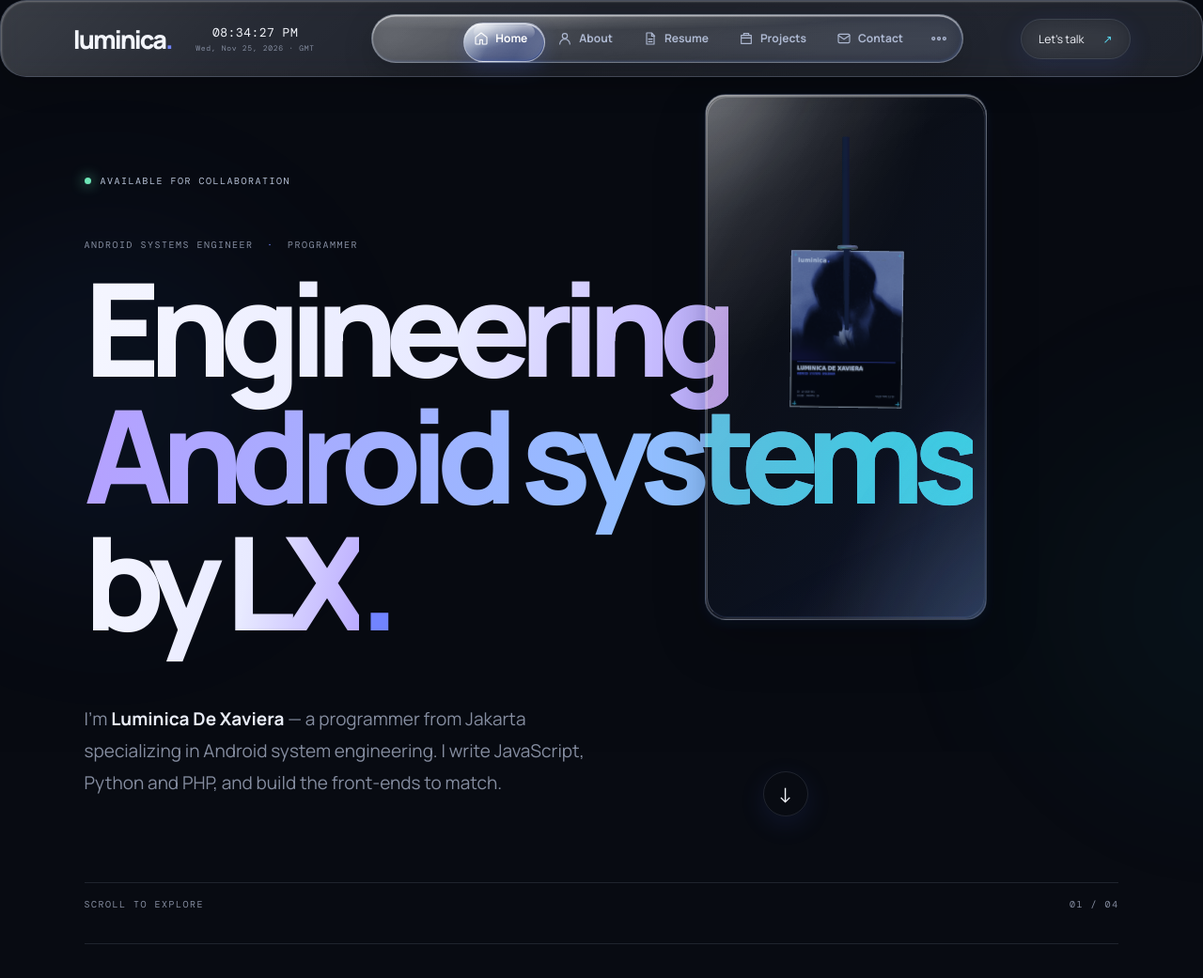
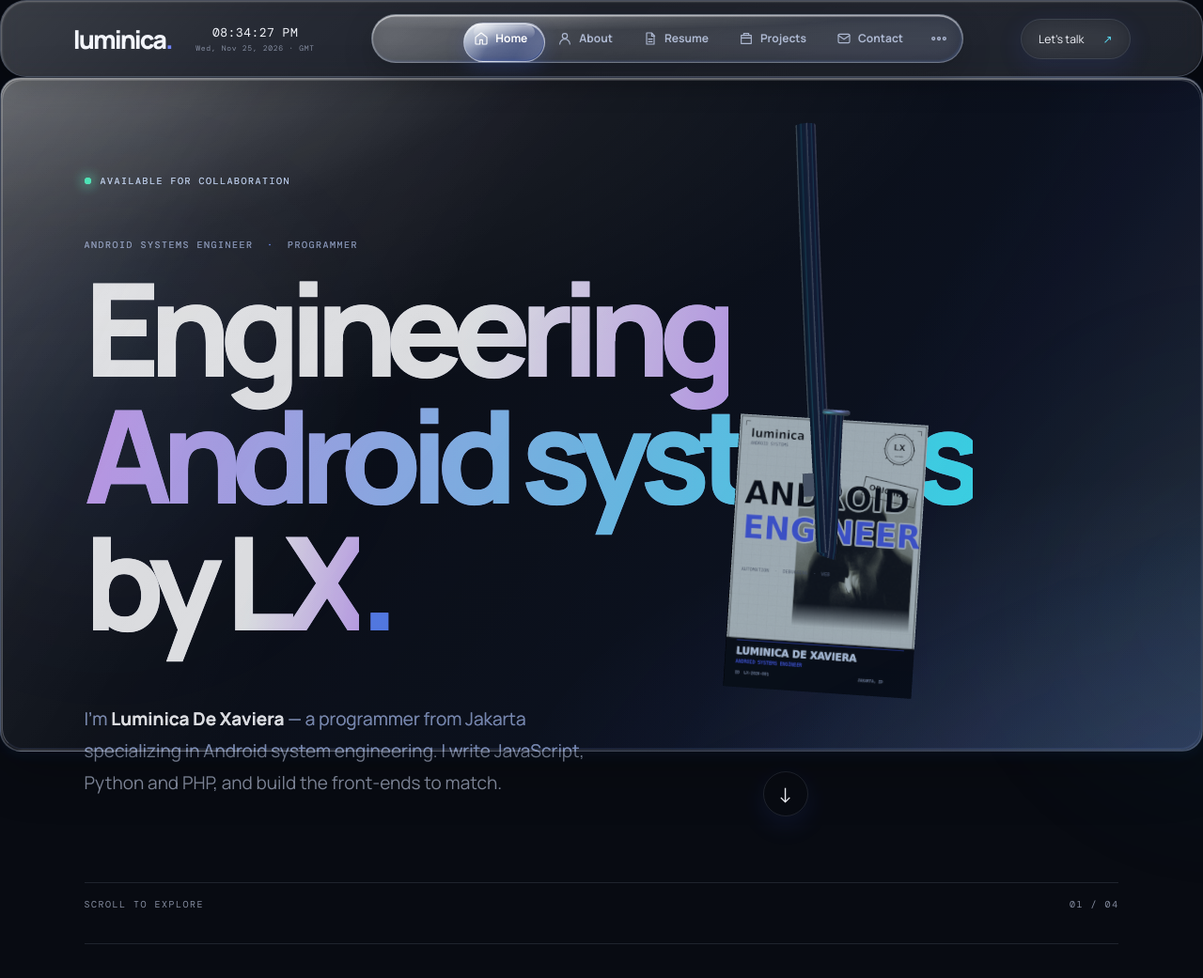
Before and after one commit to x4vexecution/PortofolioMe, a PHP site: page / in a window 1280 px wide. Shown: the top 1041 px of the page at 94% size. Run offline with PHP 8.4, Linux system fonts and the light colour scheme.

Commit message:
Update portfolio website

```diff
--- a/assets/css/card3d.css
+++ b/assets/css/card3d.css
@@ -1,38 +1,32 @@
-/* Hero 3D lanyard card — positioning only (behaviour lives in card3d.js) */
-.hero{position:relative}
+/* Hero 3D lanyard card — positioning only (behaviour lives in card3d.js).
+   This sits OUTSIDE .hero so it can span the full viewport width, not the
+   narrower centered content column (.section-wrap caps at 1120px). */
+main{position:relative}
 
 .hero-card3d{
-  --card3d-right: 11vw;    /* distance from the hero's right edge — raise this to shift further left */
-  --card3d-top: 2%;
-  --card3d-width: 300px;
-  --card3d-height: 560px;
-
   position:absolute;
-  top:var(--card3d-top);
-  right:var(--card3d-right);
-  width:var(--card3d-width);
-  height:var(--card3d-height);
-  max-height:70vh;
+  top:0;
+  left:0;
+  width:100%;
+  height:calc(100svh - 82px);
   z-index:3;
-  pointer-events:auto;
+  pointer-events:none;   /* card itself is still draggable — see card3d.js */
+  background:transparent;
+  border:0;
+  box-shadow:none;
+  outline:none;
+  overflow:visible;
 }
-.hero-card3d canvas{display:block;width:100%;height:100%}
-
-@media(max-width:1180px){
-  .hero-card3d{--card3d-right:6vw;--card3d-width:260px;--card3d-height:480px}
+.hero-card3d canvas{
+  display:block;
+  width:100%;
+  height:100%;
+  background:transparent;
+  border:0;
+  box-shadow:none;
+  outline:none;
 }
 
 @media(max-width:760px){
-  .hero-card3d{
-    --card3d-right: 9vw;   /* shifted left a bit from the corner, same idea as desktop */
-    --card3d-top: 14%;
-    --card3d-width: 150px;
-    --card3d-height: 280px;
-    max-height:34vh;
-    opacity:.92;
-  }
+  .hero-card3d{height:calc(92svh - 70px)}
 }
-
-@media(max-width:380px){
-  .hero-card3d{--card3d-width:128px;--card3d-height:240px}
-}
--- a/assets/js/card3d.js
+++ b/assets/js/card3d.js
@@ -1,13 +1,15 @@
 /*
- * Hero 3D lanyard card.
- * Standalone (no React / no bundler): loads three.js as an ES module from a
- * CDN and runs a small verlet-rope physics sim to swing a draggable ID card.
+ * Hero 3D lanyard card — full-bleed version.
+ * Standalone (no React / no bundler): three.js loads as an ES module from a
+ * CDN; a small verlet-rope sim swings a draggable ID card on a lanyard.
  *
  * Swap the artwork any time by replacing:
  *   /assets/images/card-front.png
  *   /assets/images/card-back.png
- * Keep them close to the original ratio (recommended 640x896, portrait) so
- * the card doesn't look stretched. Nothing else needs to change.
+ * (portrait, ~900x1260 / ratio 0.71 looks best — nothing else needs to change)
+ *
+ * The container has no background/border of its own (see card3d.css), so
+ * there is no visible "box" around the scene — only the card + lanyard mesh.
  */
 import * as THREE from 'https://cdn.jsdelivr.net/npm/three@0.160.1/build/three.module.js';
 
@@ -18,32 +20,36 @@ import * as THREE from 'https://cdn.jsdelivr.net/npm/three@0.160.1/build/three.m
   const prefersReducedMotion = window.matchMedia('(prefers-reduced-motion: reduce)').matches;
 
   // ---------- tunables ----------
-  const CARD_W = 1;
-  const CARD_H = 1.4;
-  const CARD_DEPTH = 0.05;
+  const CARD_W = 1.3;
+  const CARD_H = 1.9;
+  const CARD_DEPTH = 0.055;
   const GRAVITY = -9.82;
-  const SEGMENT_LENGTH = 0.34;
-  const ROPE_POINTS = 6; // index 0 = fixed anchor, last = card attach point
-  const CONSTRAINT_ITERATIONS = 10;
+  const SEGMENT_LENGTH = 0.5;
+  const ROPE_POINTS = 7; // index 0 = fixed anchor, last = card attach point
+  const CONSTRAINT_ITERATIONS = 12;
   const DAMPING = 0.986;
   const CARD_POINT_INDEX = ROPE_POINTS - 1;
+  const FOV_DEG = 28;
+  // where the fixed anchor sits, as a fraction of the half-extent of the
+  // visible frame at that depth — tune these two to nudge the whole rig:
+  const ANCHOR_X_FRACTION = 0.34; // + = toward the right. Lower = further left.
+  const ANCHOR_Y_FRACTION = 0.86;
   const basePath = container.dataset.basePath || 'assets/images/';
 
-  let width = container.clientWidth || 300;
-  let height = container.clientHeight || 560;
+  let width = container.clientWidth || window.innerWidth;
+  let height = container.clientHeight || window.innerHeight;
 
   // ---------- scene ----------
   const scene = new THREE.Scene();
-  const camera = new THREE.PerspectiveCamera(28, width / height, 0.1, 100);
-  camera.position.set(0, 0.55, 9.4);
-  camera.lookAt(0, 0.1, 0);
+  const camera = new THREE.PerspectiveCamera(FOV_DEG, width / height, 0.1, 100);
+  camera.position.set(0, 0, 9.4);
+  camera.lookAt(0, 0, 0);
 
   const renderer = new THREE.WebGLRenderer({ antialias: true, alpha: true });
   renderer.setPixelRatio(Math.min(window.devicePixelRatio || 1, 2));
   renderer.setSize(width, height);
   renderer.setClearColor(0x000000, 0);
   renderer.domElement.style.touchAction = 'none';
-  renderer.domElement.style.cursor = 'grab';
   container.appendChild(renderer.domElement);
 
   scene.add(new THREE.AmbientLight(0xffffff, 1.15));
@@ -53,7 +59,7 @@ import * as THREE from 'https://cdn.jsdelivr.net/npm/three@0.160.1/build/three.m
   const rimLight = new THREE.DirectionalLight(0x5bd7ef, 0.9);
   rimLight.position.set(-3, -1.2, 2.2);
   scene.add(rimLight);
-  const fillLight = new THREE.PointLight(0x7184ff, 0.55, 20);
+  const fillLight = new THREE.PointLight(0x7184ff, 0.55, 22);
   fillLight.position.set(-2, 1.6, 3);
   scene.add(fillLight);
 
@@ -69,27 +75,68 @@ import * as THREE from 'https://cdn.jsdelivr.net/npm/three@0.160.1/build/three.m
   backTex.repeat.x = -1; // un-mirror the back face (viewed from -z)
 
   const edgeMat = new THREE.MeshPhysicalMaterial({ color: 0x0c1220, roughness: 0.45, metalness: 0.55, clearcoat: 0.3 });
-  const frontMat = new THREE.MeshPhysicalMaterial({ map: frontTex, roughness: 0.3, metalness: 0.12, clearcoat: 1, clearcoatRoughness: 0.2 });
-  const backMat = new THREE.MeshPhysicalMaterial({ map: backTex, roughness: 0.3, metalness: 0.12, clearcoat: 1, clearcoatRoughness: 0.2 });
+  const frontMat = new THREE.MeshPhysicalMaterial({ map: frontTex, roughness: 0.32, metalness: 0.08, clearcoat: 0.9, clearcoatRoughness: 0.25 });
+  const backMat = new THREE.MeshPhysicalMaterial({ map: backTex, roughness: 0.32, metalness: 0.08, clearcoat: 0.9, clearcoatRoughness: 0.25 });
 
   const cardGeo = new THREE.BoxGeometry(CARD_W, CARD_H, CARD_DEPTH);
   const cardMesh = new THREE.Mesh(cardGeo, [edgeMat, edgeMat, edgeMat, edgeMat, frontMat, backMat]);
 
-  const clipMat = new THREE.MeshStandardMaterial({ color: 0xd8dee8, roughness: 0.3, metalness: 0.85 });
-  const clipMesh = new THREE.Mesh(new THREE.TorusGeometry(0.075, 0.018, 10, 20), clipMat);
-  clipMesh.position.set(0, CARD_H / 2 + 0.03, 0);
-  clipMesh.rotation.x = Math.PI / 2;
+  const ringMat = new THREE.MeshStandardMaterial({ color: 0xd8dee8, roughness: 0.28, metalness: 0.9 });
+  const ringMesh = new THREE.Mesh(new THREE.TorusGeometry(0.09, 0.02, 10, 24), ringMat);
+  ringMesh.position.set(0, CARD_H / 2 + 0.05, 0);
+  ringMesh.rotation.x = Math.PI / 2;
 
   const cardGroup = new THREE.Group();
   cardGroup.add(cardMesh);
-  cardGroup.add(clipMesh);
+  cardGroup.add(ringMesh);
   scene.add(cardGroup);
 
-  const bandMat = new THREE.MeshStandardMaterial({ color: 0x1b2440, roughness: 0.75, metalness: 0.1 });
+  // metal/plastic clamp where the strap ends, just above the ring
+  const clampMat = new THREE.MeshStandardMaterial({ color: 0xc9ced8, roughness: 0.32, metalness: 0.8 });
+  const clampMesh = new THREE.Mesh(new THREE.BoxGeometry(0.26, 0.16, 0.07), clampMat);
+  scene.add(clampMesh);
+
+  // ---------- lanyard strap texture (repeating wordmark) ----------
+  function makeStrapTexture() {
+    const c = document.createElement('canvas');
+    c.width = 128;
+    c.height = 1024;
+    const ctx = c.getContext('2d');
+    ctx.fillStyle = '#131a2e';
+    ctx.fillRect(0, 0, c.width, c.height);
+    ctx.fillStyle = 'rgba(113,132,255,0.18)';
+    for (let y = 0; y < c.height; y += 10) ctx.fillRect(0, y, c.width, 2);
+    ctx.save();
+    ctx.translate(c.width / 2, c.height * 0.27);
+    ctx.rotate(Math.PI / 2);
+    ctx.fillStyle = '#f3f5fb';
+    ctx.font = '700 46px DejaVu Sans, Arial, sans-serif';
+    ctx.textAlign = 'center';
+    ctx.textBaseline = 'middle';
+    ctx.fillText('LUMINICA', 0, 0);
+    ctx.restore();
+    // small logo dot
+    ctx.beginPath();
+    ctx.arc(c.width / 2, c.height * 0.73, 26, 0, Math.PI * 2);
+    ctx.strokeStyle = '#5bd7ef';
+    ctx.lineWidth = 4;
+    ctx.stroke();
+    ctx.fillStyle = '#5bd7ef';
+    ctx.font = '700 28px DejaVu Sans, Arial, sans-serif';
+    ctx.fillText('L', c.width / 2, c.height * 0.73 + 2);
+    const tex = new THREE.CanvasTexture(c);
+    tex.wrapS = THREE.RepeatWrapping;
+    tex.wrapT = THREE.RepeatWrapping;
+    if ('colorSpace' in tex) tex.colorSpace = THREE.SRGBColorSpace;
+    return tex;
+  }
+  const strapTex = makeStrapTexture();
+  const TILE_WORLD_HEIGHT = 1.1; // one texture tile ≈ this much rope length
+  const bandMat = new THREE.MeshStandardMaterial({ map: strapTex, roughness: 0.8, metalness: 0.05 });
   let bandMesh = null;
 
   // ---------- verlet rope ----------
-  const anchor = new THREE.Vector3(0, 2.05, 0);
+  const anchor = new THREE.Vector3(0, 2, 0);
   const points = [];
   for (let i = 0; i < ROPE_POINTS; i++) {
     const start = prefersReducedMotion
@@ -97,6 +144,21 @@ import * as THREE from 'https://cdn.jsdelivr.net/npm/three@0.160.1/build/three.m
       : anchor.clone().add(new THREE.Vector3((Math.random() - 0.5) * 0.02, -i * 0.01, 0));
     points.push({ pos: start.clone(), prev: start.clone(), pinned: i === 0 });
   }
+
+  function framing() {
+    const vFov = THREE.MathUtils.degToRad(camera.fov);
+    const vHalf = camera.position.z * Math.tan(vFov / 2);
+    const hHalf = vHalf * camera.aspect;
+    return { vHalf, hHalf };
+  }
+
+  function applyAnchor() {
+    const { vHalf, hHalf } = framing();
+    anchor.set(hHalf * ANCHOR_X_FRACTION, vHalf * ANCHOR_Y_FRACTION, 0);
+    points[0].pos.copy(anchor);
+    points[0].prev.copy(anchor);
+  }
+  applyAnchor();
 
   let dragging = false;
   const dragOffset = new THREE.Vector3();
@@ -143,25 +205,33 @@ import * as THREE from 'https://cdn.jsdelivr.net/npm/three@0.160.1/build/three.m
     cardGroup.position.copy(cardPoint);
 
     const dir = cardPoint.clone().sub(prevRopePoint).normalize();
-    const targetRotZ = -THREE.MathUtils.clamp(dir.x, -0.9, 0.9) * 0.9;
-    const targetRotX = THREE.MathUtils.clamp(dir.z, -0.9, 0.9) * 0.6;
+    const targetRotZ = -THREE.MathUtils.clamp(dir.x, -0.9, 0.9) * 0.85;
+    const targetRotX = THREE.MathUtils.clamp(dir.z, -0.9, 0.9) * 0.55;
     cardGroup.rotation.z += (targetRotZ - cardGroup.rotation.z) * 0.12;
     cardGroup.rotation.x += (targetRotX - cardGroup.rotation.x) * 0.12;
 
     const vel = cardPoint.clone().sub(points[CARD_POINT_INDEX].prev);
-    yawVel += (-vel.x * 0.6 - yaw * 0.08) * dt * 60;
+    yawVel += (-vel.x * 0.55 - yaw * 0.08) * dt * 60;
     yawVel *= 0.94;
     yaw += yawVel * dt;
     cardGroup.rotation.y = yaw;
+
+    // clamp sits at the last rope joint, oriented toward the card
+    const clampPos = prevRopePoint;
+    clampMesh.position.copy(clampPos);
+    const toCard = cardPoint.clone().sub(clampPos).normalize();
+    clampMesh.quaternion.setFromUnitVectors(new THREE.Vector3(0, 1, 0), toCard);
   }
 
   function updateBand() {
     const pts = points.map((p) => p.pos.clone());
     cardGroup.updateMatrixWorld(true);
-    pts.push(cardGroup.localToWorld(clipMesh.position.clone()));
+    pts.push(cardGroup.localToWorld(ringMesh.position.clone()));
     const curve = new THREE.CatmullRomCurve3(pts, false, 'chordal');
-    const tubularSegments = Math.max(24, (pts.length - 1) * 10);
-    const geo = new THREE.TubeGeometry(curve, tubularSegments, 0.032, 8, false);
+    const length = curve.getLength();
+    strapTex.repeat.set(1, Math.max(1, length / TILE_WORLD_HEIGHT));
+    const tubularSegments = Math.max(28, (pts.length - 1) * 12);
+    const geo = new THREE.TubeGeometry(curve, tubularSegments, 0.07, 8, false);
     if (bandMesh) {
       bandMesh.geometry.dispose();
       bandMesh.geometry = geo;
@@ -171,8 +241,9 @@ import * as THREE from 'https://cdn.jsdelivr.net/npm/three@0.160.1/build/three.m
     }
   }
 
-  // ---------- pointer / drag ----------
-  function setPointerFromEvent(e) {
+  // ---------- pointer / drag (global listeners — canvas keeps pointer-events:none
+  // so the rest of the page stays fully clickable/scrollable everywhere else) ----------
+  function ndcFromEvent(e) {
     const rect = renderer.domElement.getBoundingClientRect();
     pointerNDC.set(
       ((e.clientX - rect.left) / rect.width) * 2 - 1,
@@ -180,41 +251,46 @@ import * as THREE from 'https://cdn.jsdelivr.net/npm/three@0.160.1/build/three.m
     );
   }
 
-  function onPointerDown(e) {
-    setPointerFromEvent(e);
+  function hitCard(e) {
+    ndcFromEvent(e);
     raycaster.setFromCamera(pointerNDC, camera);
-    const hits = raycaster.intersectObject(cardMesh, false);
+    return raycaster.intersectObject(cardMesh, false);
+  }
+
+  function onWindowPointerDown(e) {
+    const hits = hitCard(e);
     if (!hits.length) return;
+    e.preventDefault();
+    e.stopPropagation();
     dragging = true;
-    renderer.domElement.setPointerCapture(e.pointerId);
-    renderer.domElement.style.cursor = 'grabbing';
+    document.body.style.cursor = 'grabbing';
     const camDir = camera.getWorldDirection(new THREE.Vector3());
     dragPlane.setFromNormalAndCoplanarPoint(camDir, hits[0].point);
     dragOffset.copy(hits[0].point).sub(points[CARD_POINT_INDEX].pos);
+    window.addEventListener('pointermove', onWindowPointerMove);
+    window.addEventListener('pointerup', onWindowPointerUp);
   }
 
-  function onPointerMove(e) {
-    setPointerFromEvent(e);
+  function onWindowPointerMove(e) {
+    ndcFromEvent(e);
     raycaster.setFromCamera(pointerNDC, camera);
-    if (!dragging) {
-      const hits = raycaster.intersectObject(cardMesh, false);
-      renderer.domElement.style.cursor = hits.length ? 'grab' : 'auto';
-      return;
-    }
     raycaster.ray.intersectPlane(dragPlane, planeHit);
   }
 
-  function endDrag(e) {
-    if (!dragging) return;
+  function onWindowPointerUp() {
     dragging = false;
-    renderer.domElement.style.cursor = 'grab';
-    try { renderer.domElement.releasePointerCapture(e.pointerId); } catch (_) { /* noop */ }
+    document.body.style.cursor = 'auto';
+    window.removeEventListener('pointermove', onWindowPointerMove);
+    window.removeEventListener('pointerup', onWindowPointerUp);
   }
 
-  renderer.domElement.addEventListener('pointerdown', onPointerDown);
-  renderer.domElement.addEventListener('pointermove', onPointerMove);
-  window.addEventListener('pointerup', endDrag);
-  window.addEventListener('pointercancel', endDrag);
+  function onHoverCheck(e) {
+    if (dragging) return;
+    document.body.style.cursor = hitCard(e).length ? 'grab' : 'auto';
+  }
+
+  window.addEventListener('pointerdown', onWindowPointerDown, { capture: true });
+  window.addEventListener('pointermove', onHoverCheck, { passive: true });
 
   // ---------- resize ----------
   function onResize() {
@@ -224,6 +300,7 @@ import * as THREE from 'https://cdn.jsdelivr.net/npm/three@0.160.1/build/three.m
     camera.aspect = width / height;
     camera.updateProjectionMatrix();
     renderer.setSize(width, height);
+    applyAnchor();
   }
   window.addEventListener('resize', onResize);
   if (window.ResizeObserver) new ResizeObserver(onResize).observe(container);
--- a/index.html
+++ b/index.html
@@ -21,7 +21,8 @@
 <header class="site-header"><a class="wordmark" href="/" data-scroll-target="home" aria-label="Luminica home">luminica<span>.</span></a><div class="local-clock" aria-label="Visitor local date and time"><span id="visitor-time">--:--:--</span><small id="visitor-date">Loading local time…</small></div><a class="header-cta" href="/" data-scroll-target="contact">Let's talk <span>↗</span></a></header>
 <script>(function(){var time=document.getElementById('visitor-time'),date=document.getElementById('visitor-date');if(!time||window.__visitorClockStarted)return;window.__visitorClockStarted=true;var zone='',fmt={};function tick(){var now=new Date(),z='UTC';try{z=Intl.DateTimeFormat().resolvedOptions().timeZone||'UTC'}catch(e){}try{if(z!==zone){zone=z;fmt.t=new Intl.DateTimeFormat(undefined,{timeZone:z,hour:'2-digit',minute:'2-digit',second:'2-digit',hour12:true});fmt.d=new Intl.DateTimeFormat(undefined,{timeZone:z,weekday:'short',month:'short',day:'numeric',year:'numeric'});fmt.o=new Intl.DateTimeFormat(undefined,{timeZone:z,timeZoneName:'shortOffset'})}time.textContent=fmt.t.format(now).toUpperCase();if(date){var o=fmt.o.formatToParts(now).find(function(p){return p.type==='timeZoneName'});date.textContent=fmt.d.format(now)+' · '+(o?o.value:'UTC');date.title='Live local time · '+zone}}catch(e){time.textContent=now.toLocaleTimeString();if(date)date.textContent=now.toLocaleDateString()+' · Local time'}}tick();setInterval(tick,1000);addEventListener('focus',tick);document.addEventListener('visibilitychange',function(){if(!document.hidden)tick()})})();</script>
 <main>
-<section class="hero section-wrap" id="home"><div class="hero-card3d" id="hero-card3d" data-base-path="assets/images/" aria-hidden="true"></div><div class="eyebrow"><span class="status-dot"></span> AVAILABLE FOR COLLABORATION</div><p class="hero-kicker">ANDROID SYSTEMS ENGINEER <span>·</span> PROGRAMMER</p>
+<div class="hero-card3d" id="hero-card3d" data-base-path="assets/images/" aria-hidden="true"></div>
+<section class="hero section-wrap" id="home"><div class="eyebrow"><span class="status-dot"></span> AVAILABLE FOR COLLABORATION</div><p class="hero-kicker">ANDROID SYSTEMS ENGINEER <span>·</span> PROGRAMMER</p>
 <h1 class="hero-typewriter" aria-label="Engineering Android systems. LX."><span class="type-line">Engineering</span><br><span class="type-line gradient-text">Android systems</span><br><span class="type-line">by LX</span><span class="accent-dot">.</span></h1>
 <div class="hero-bottom"><p class="hero-intro">I'm <strong>Luminica De Xaviera</strong> — a programmer from Jakarta specializing in Android system engineering. I write JavaScript, Python and PHP, and build the front-ends to match.</p><a class="round-link" href="/" data-scroll-target="about" aria-label="Scroll to about section">↓</a></div><div class="hero-meta"><span>SCROLL TO EXPLORE</span><span>01 / 04</span></div></section>
 <section class="section-wrap about-section" id="about"><div class="section-label"><span>01</span> / ABOUT</div><div class="section-content"><div class="about-intro-row"><h2>Systems first.<br><span class="muted">Code follows.</span></h2><figure class="about-profile-photo glass-card"><img src="assets/images/avatar.webp" alt="Luminica De Xaviera, black and white portrait" loading="lazy"><figcaption>LUMINICA DE XAVIERA <span>ANDROID SYSTEMS ENGINEER</span></figcaption></figure></div><p class="large-copy">A professional programmer who cares about how systems actually work — from the Android stack to the web layer — and ships clean, reliable code.</p>
```
Also changed, not shown: assets/images/card-back.png, assets/images/card-front.png.
